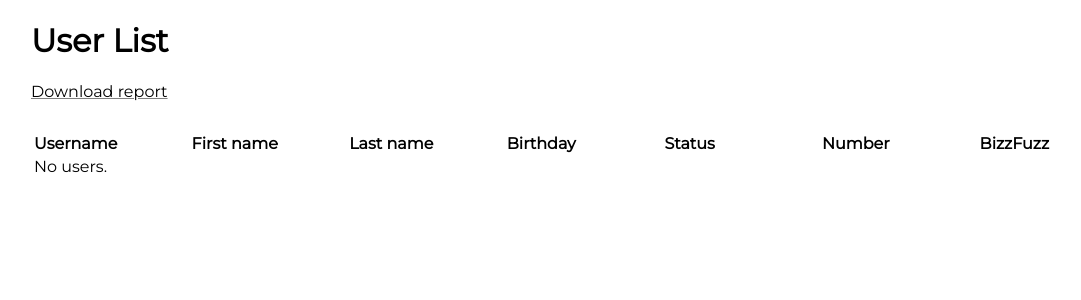
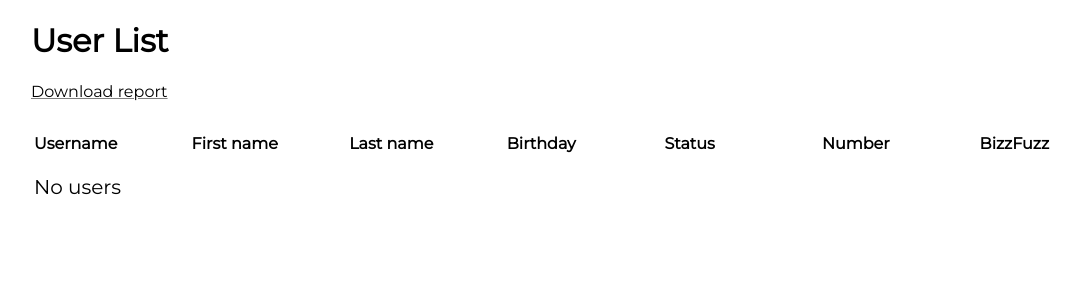
Before and after one commit to bartosz-jastrzebski/DjangoTask, a Django app: page /accounts/ in a window 1280 px wide. Shown: the part 64-364 px from the top of the page, without its empty margins (7-1088 px from the left). Run offline with Django 3.2, Linux system fonts and the light colour scheme.

Commit message:
Minor css/html changes

```diff
--- a/accounts/templates/accounts/list.html
+++ b/accounts/templates/accounts/list.html
@@ -28,7 +28,7 @@
             <td>{% bizzfuzz user.number %}</td>
         </tr>
     {% empty %}
-        <tr><td>No users.</td></tr>
+        <tr><td class="empty">No users</td></tr>
     {% endfor %}
 <table>
 {% endblock %}
--- a/common/static/css/main.css
+++ b/common/static/css/main.css
@@ -54,11 +54,24 @@ body {
   text-decoration: underline;
 }
 
+.empty {
+  height: 60px;
+  font-size: 20px;
+}
+
 .user-info tr {
   height: 40px;
 }
 
+form input {
+  border: 0px;
+  border-bottom: 1px solid black;
+  font-size: 18px;
+  margin-top: 3px;
+}
+
 button {
+  border-radius: 6px;
   height: 50px;
   width: 100px;
   font-size: 16px;
--- a/common/static/css/main.scss
+++ b/common/static/css/main.scss
@@ -46,7 +46,10 @@ body {
         text-decoration: underline;
     }
 }
-
+.empty {
+    height: 60px;
+    font-size: 20px;
+}
 
 .user-info {
     tr {
@@ -54,8 +57,17 @@ body {
     }
 
 }
+form input {
+    border: 0px;
+    border-bottom: 1px solid black;
+    font-size: 18px;
+    margin-top: 3px;
+
+}
+
 
 button {
+    border-radius: 6px;
     height: 50px;
     width: 100px;
     font-size: 16px;
--- a/common/templates/base.html
+++ b/common/templates/base.html
@@ -13,10 +13,12 @@
         <a class="navbar-item" href="{% url 'accounts:list' %}">Users</a>
         <a class="navbar-item" href="{% url 'accounts:add' %}">Add new user</a>
     </nav>
+
     <div class="container">
         {% block content %}
         {% endblock %}
     </div>
+
     <script type="text/javascript" src="{% static 'js/main.js' %}"></script>
 </body>
 </html>
```
Also changed, not shown: 1 other file.
